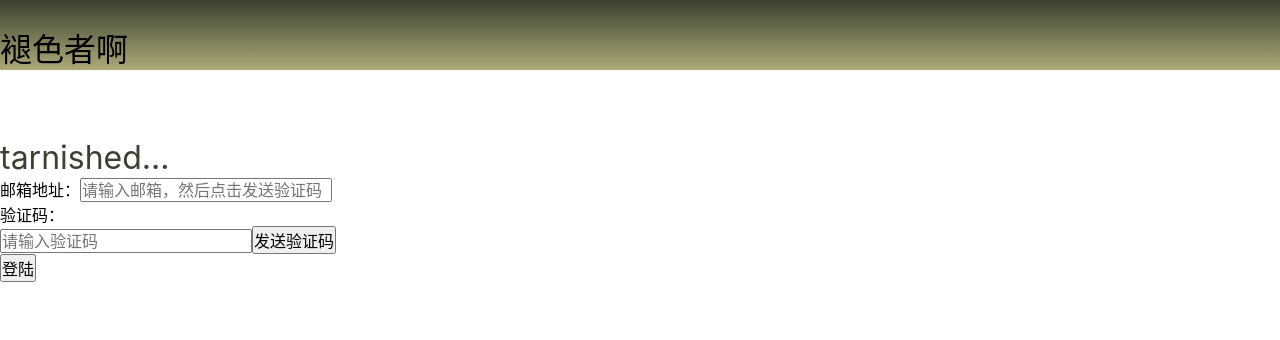
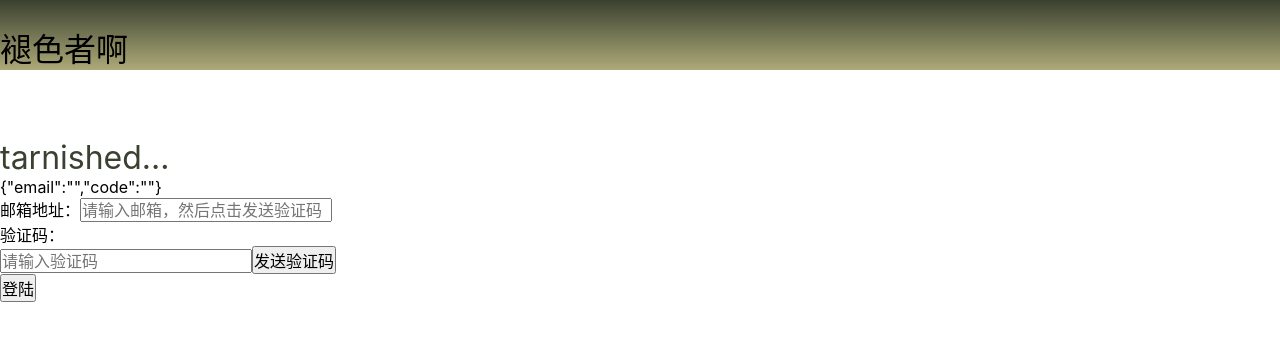
Before and after one commit to r110k/tarnished, a React (Vite) app: page /sign_in in a window 1280 px wide. Shown: the top 340 px of the page. Built offline with nearby package versions, Linux system fonts and the light colour scheme.

Commit message:
表单提交事件可以获取到表单数据

```diff
--- a/src/pages/SignInPage.tsx
+++ b/src/pages/SignInPage.tsx
@@ -1,28 +1,40 @@
+import { useEffect } from 'react'
 import { Gradient } from '../components/Gradient'
 import { Icon } from '../components/Icon'
 import { TopNav } from '../components/TopNav'
+import { useSignInStore } from '../stores/useSignInStore'
 
 export const SignInPage: React.FC = () => {
+  const onSubmit = (ev: React.FormEvent<HTMLFormElement>) => {
+    ev.preventDefault()
+    console.log(data)
+  }
+
+  const { data, setData } = useSignInStore()
+
   return (
     <div>
       <Gradient>
         <TopNav title="褪色者啊" icon={
           <Icon name="back" />
-        }/>
+        } />
       </Gradient>
       <div text-center pt-40px pb-16px>
-        <Icon name="catLogo" className='w-64px h-64px'/>
+        <Icon name="catLogo" className='w-64px h-64px' />
         <h1 text-32px font-bold text="#3B4130">tarnished...</h1>
       </div>
-      <form g-form>
+      <div>{JSON.stringify(data)}</div>
+      <form g-form onSubmit={onSubmit}>
         <div>
           <span g-form-label>邮箱地址：</span>
-          <input g-input-text type="text" placeholder='请输入邮箱，然后点击发送验证码'/>
+          <input g-input-text type="text" placeholder='请输入邮箱，然后点击发送验证码'
+            value={data.email} onChange={e => setData({ email: e.target.value })} />
         </div>
         <div>
           <span g-form-label>验证码：</span>
           <div flex gap-x-16px>
-            <input g-input-text type="text" placeholder='请输入验证码'/>
+            <input g-input-text type="text" placeholder='请输入验证码'
+              value={data.code} onChange={e => setData({ code: e.target.value })} />
             <button g-btn>发送验证码</button>
           </div>
         </div>
--- /dev/null
+++ b/src/stores/useSignInStore.tsx
@@ -0,0 +1,23 @@
+import create from 'zustand'
+
+interface Data {
+  email: string
+  code: string
+}
+interface SignIn {
+  data: Data
+}
+
+export const useSignInStore = create<SignIn>((set, get) => (
+  {
+    data: { email: '', code: '' },
+    setData: (data: Partial<Data>) => {
+      set(state => ({
+        data: {
+          ...state.data,
+          ...data,
+        },
+      }))
+    },
+  }
+))
```
